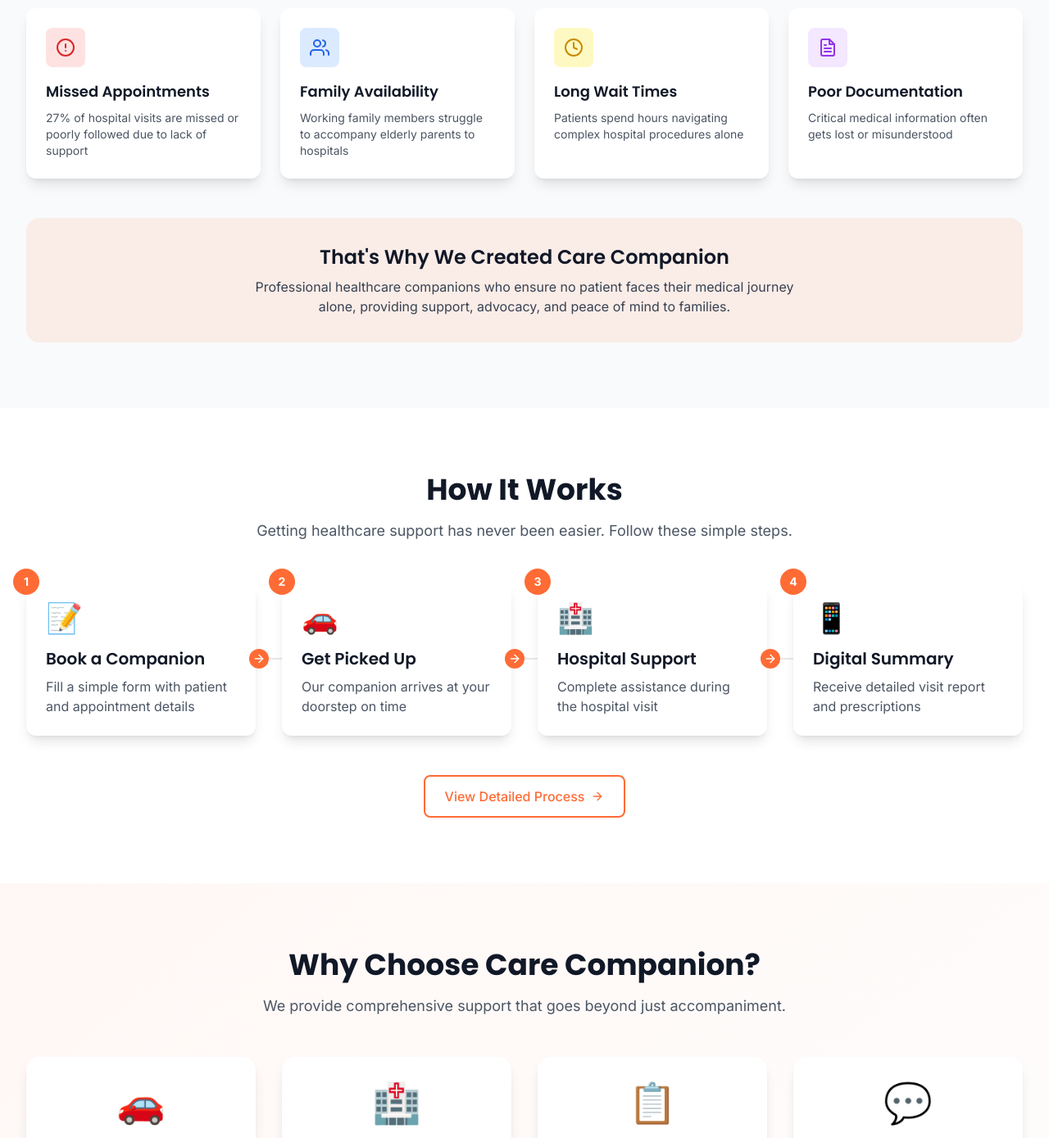
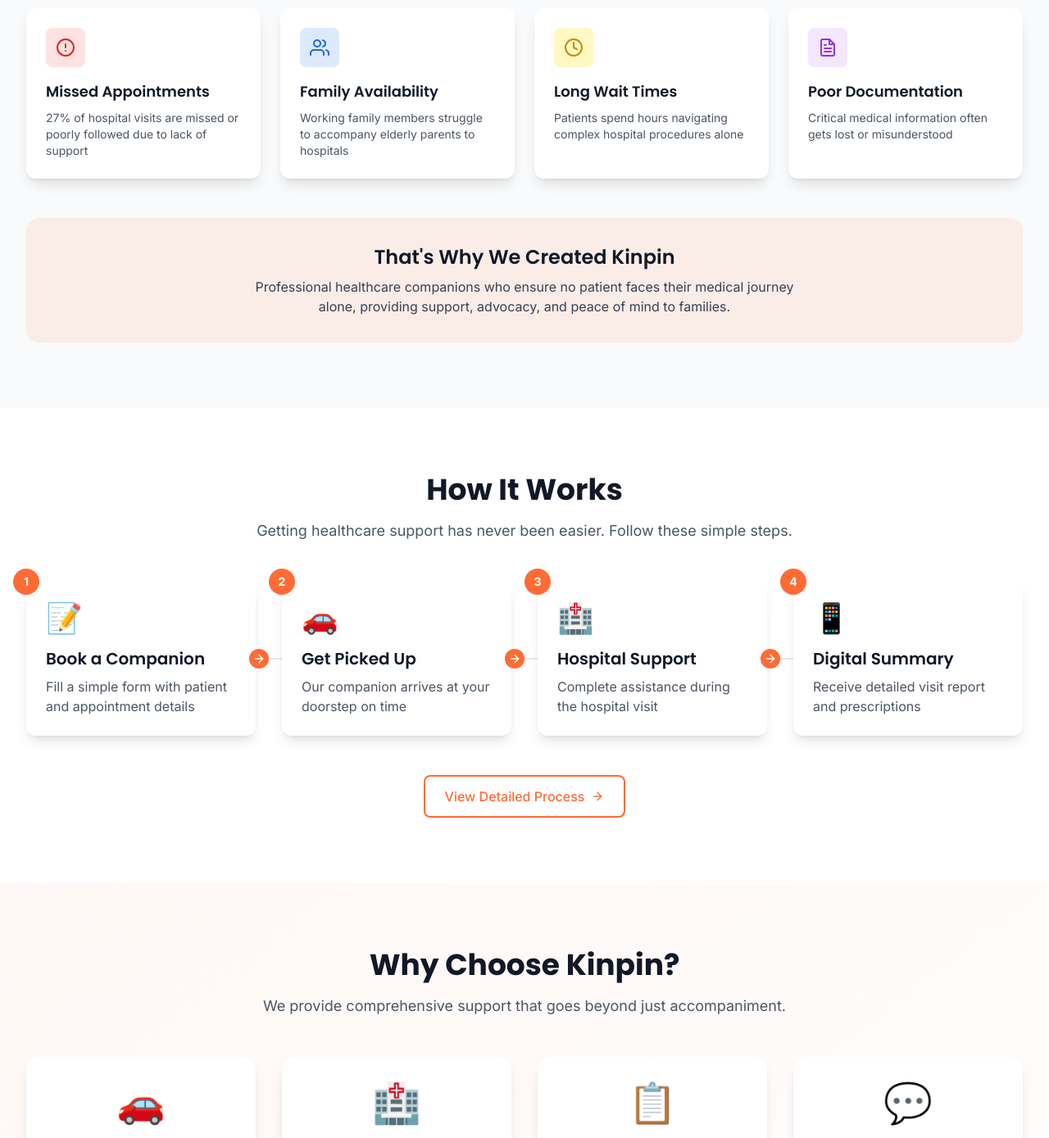
Before and after one commit to saipavansp/care, a React (Create React App) app in the folder client/: page / in a window 1280 px wide. Shown: the part 1286-2675 px from the top of the page at 82% size. Built offline with nearby package versions, Linux system fonts and the light colour scheme; no server answers.

Commit message:
Replace all instances of 'Care Companion' with 'Kinpin' across the application

```diff
--- a/client/src/components/common/WhatsAppWidget.js
+++ b/client/src/components/common/WhatsAppWidget.js
@@ -61,7 +61,7 @@
                   <FaWhatsapp className="w-6 h-6" />
                 </div>
                 <div>
-                  <h3 className="font-semibold">Care Companion Support</h3>
+                  <h3 className="font-semibold">Kinpin Support</h3>
                   <p className="text-xs opacity-90">Typically replies within minutes</p>
                 </div>
               </div>
@@ -77,7 +77,7 @@
             <div className="p-4 bg-gray-50">
               <div className="bg-white rounded-lg p-3 shadow-sm mb-4">
                 <p className="text-sm text-gray-700">
-                  👋 Hello! Welcome to Care Companion.
+                  👋 Hello! Welcome to Kinpin.
                 </p>
                 <p className="text-sm text-gray-700 mt-2">
                   How can we help you today?
--- a/client/src/components/home/BenefitsSection.js
+++ b/client/src/components/home/BenefitsSection.js
@@ -13,7 +13,7 @@
           className="text-center mb-12"
         >
           <h2 className="text-3xl md:text-4xl font-heading font-bold text-gray-900 mb-4">
-            Why Choose Care Companion?
+            Why Choose Kinpin?
           </h2>
           <p className="text-lg text-gray-600 max-w-2xl mx-auto">
             We provide comprehensive support that goes beyond just accompaniment.
--- a/client/src/components/home/ProblemSection.js
+++ b/client/src/components/home/ProblemSection.js
@@ -79,7 +79,7 @@
           className="mt-12 text-center bg-primary/10 rounded-2xl p-8"
         >
           <h3 className="text-2xl font-heading font-semibold text-gray-900 mb-2">
-            That's Why We Created Care Companion
+            That's Why We Created Kinpin
           </h3>
           <p className="text-gray-700 max-w-2xl mx-auto">
             Professional healthcare companions who ensure no patient faces their medical journey alone,
--- a/client/src/pages/AboutPage.js
+++ b/client/src/pages/AboutPage.js
@@ -45,7 +45,7 @@
             className="text-center max-w-3xl mx-auto"
           >
             <h1 className="text-4xl md:text-5xl font-heading font-bold text-gray-900 mb-6">
-              About Care Companion
+              About Kinpin
             </h1>
             <p className="text-xl text-gray-600 leading-relaxed">
               We're on a mission to ensure no patient faces their healthcare journey alone.
@@ -70,7 +70,7 @@
               </h2>
               <div className="space-y-4 text-gray-600">
                 <p>
-                  Care Companion was born from a personal experience. When our founder's elderly
+                  Kinpin was born from a personal experience. When our founder's elderly
                   mother needed frequent hospital visits but family members couldn't always accompany
                   her due to work commitments, we realized thousands of families face the same challenge.
                 </p>
@@ -95,7 +95,7 @@
             >
               <img
                 src="https://images.unsplash.com/photo-1581594693702-fbdc51b2763b?ixlib=rb-4.0.3&auto=format&fit=crop&w=800&q=80"
-                alt="Care Companion team"
+                alt="Kinpin team"
                 className="rounded-2xl shadow-xl"
               />
               <div className="absolute -bottom-6 -left-6 bg-primary text-white rounded-xl p-6 shadow-lg">
@@ -119,7 +119,7 @@
               Our Core Values
             </h2>
             <p className="text-lg text-gray-600 max-w-2xl mx-auto">
-              These principles guide everything we do at Care Companion
+              These principles guide everything we do at Kinpin
             </p>
           </motion.div>
 
--- a/client/src/pages/HowItWorksPage.js
+++ b/client/src/pages/HowItWorksPage.js
@@ -132,7 +132,7 @@
             className="text-center max-w-3xl mx-auto"
           >
             <h1 className="text-4xl md:text-5xl font-heading font-bold text-gray-900 mb-6">
-              How Care Companion Works
+              How Kinpin Works
             </h1>
             <p className="text-xl text-gray-600 mb-8">
               A step-by-step guide to our healthcare companion service
@@ -213,7 +213,7 @@
               Our Companion Standards
             </h2>
             <p className="text-lg text-gray-600 max-w-2xl mx-auto">
-              Every Care Companion meets our strict quality standards
+              Every Kinpin companion meets our strict quality standards
             </p>
           </motion.div>
 
@@ -357,7 +357,7 @@
             viewport={{ once: true }}
           >
             <h2 className="text-3xl font-heading font-bold text-white mb-4">
-              Ready to Experience Care Companion?
+              Ready to Experience Kinpin?
             </h2>
             <p className="text-xl text-white/90 mb-8 max-w-2xl mx-auto">
               Book your first companion visit and see the difference professional healthcare support makes
--- a/client/src/pages/LoginPage.js
+++ b/client/src/pages/LoginPage.js
@@ -75,10 +75,10 @@
         {/* Logo */}
         <Link to="/" className="flex items-center justify-center space-x-2 mb-8">
           <div className="w-12 h-12 bg-primary rounded-lg flex items-center justify-center">
-            <span className="text-white text-2xl font-bold">CC</span>
+            <span className="text-white text-2xl font-bold">KP</span>
           </div>
           <span className="text-2xl font-heading font-semibold text-gray-800">
-            Care Companion
+            Kinpin
           </span>
         </Link>
 
--- a/client/src/pages/RegisterPage.js
+++ b/client/src/pages/RegisterPage.js
@@ -48,10 +48,10 @@
         {/* Logo */}
         <Link to="/" className="flex items-center justify-center space-x-2 mb-8">
           <div className="w-12 h-12 bg-primary rounded-lg flex items-center justify-center">
-            <span className="text-white text-2xl font-bold">CC</span>
+            <span className="text-white text-2xl font-bold">KP</span>
           </div>
           <span className="text-2xl font-heading font-semibold text-gray-800">
-            Care Companion
+            Kinpin
           </span>
         </Link>
 
--- a/client/src/utils/constants.js
+++ b/client/src/utils/constants.js
@@ -1,4 +1,4 @@
-export const APP_NAME = 'Care Companion';
+export const APP_NAME = 'Kinpin';
 
 export const LANGUAGES = [
   'Hindi',
@@ -40,7 +40,7 @@
     id: 1,
     name: 'Priya Sharma',
     role: 'Daughter',
-    content: 'Care Companion has been a lifesaver for my elderly mother. The companions are professional, caring, and provide detailed updates after each visit.',
+    content: 'Kinpin has been a lifesaver for my elderly mother. The companions are professional, caring, and provide detailed updates after each visit.',
     rating: 5,
     image: 'https://i.pravatar.cc/100?img=1'
   },
@@ -113,7 +113,7 @@
 ];
 
 export const WHATSAPP_NUMBER = '+919876543210';
-export const WHATSAPP_MESSAGE = 'Hi, I would like to know more about Care Companion services.';
+export const WHATSAPP_MESSAGE = 'Hi, I would like to know more about Kinpin services.';
 
 export const EMAIL_REGEX = /^[^\s@]+@[^\s@]+\.[^\s@]+$/;
 export const PHONE_REGEX = /^[6-9]\d{9}$/;
```
Also changed, not shown: 1 other file (tests, documents, lock files or other folders).
